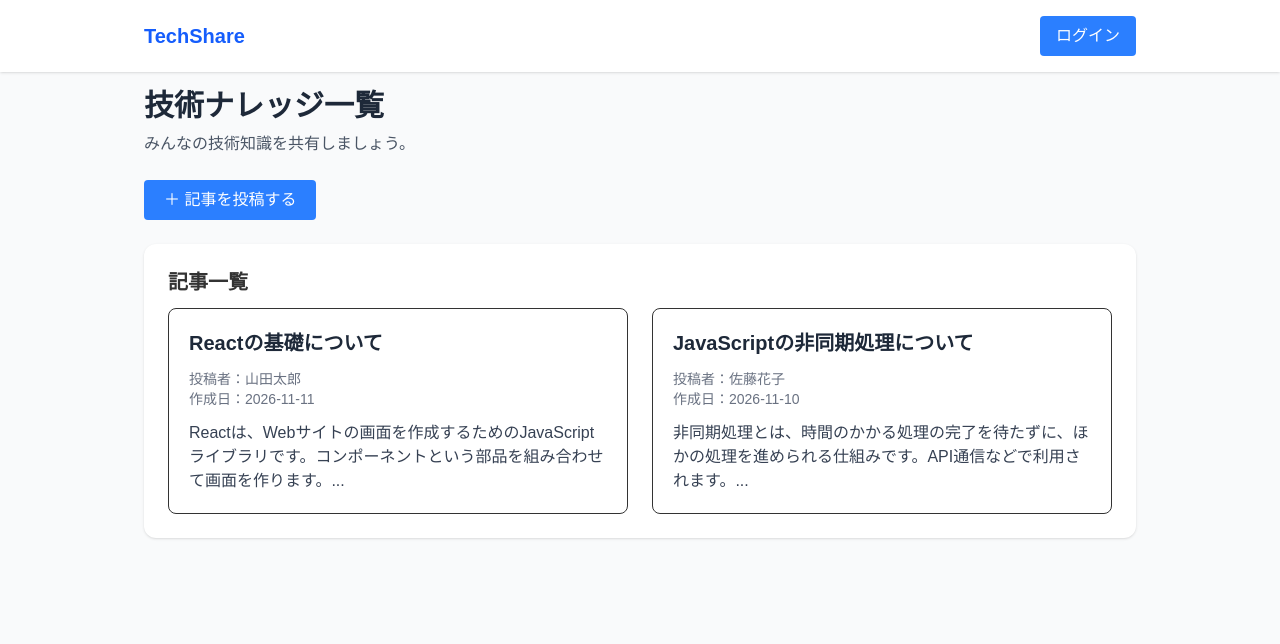
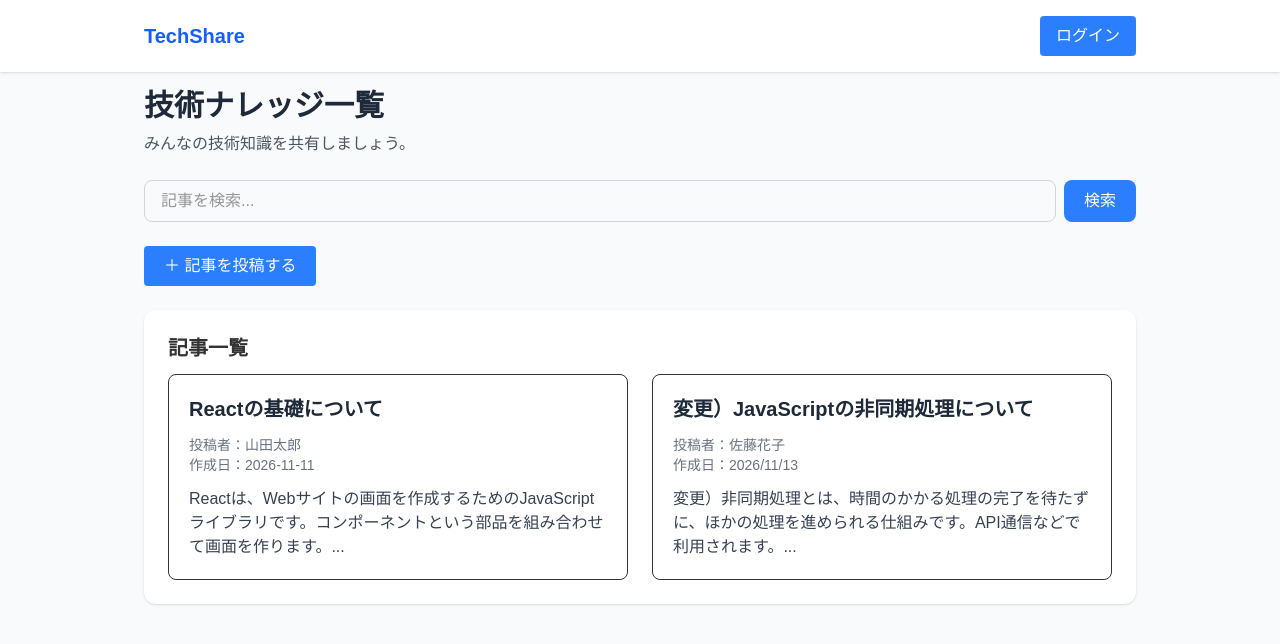
Before and after one commit to yonemoririho-ship-it/tech-share-app, a React (Vite) app: page / in a window 1280 px wide. Shown: the top 644 px of the page. Built offline with nearby package versions, Linux system fonts and the light colour scheme; data requests are answered from the project's data file.

Commit message:
演習4：検索機能と画面調整を実装

```diff
--- a/db.json
+++ b/db.json
@@ -9,10 +9,10 @@
     },
     {
       "id": "2",
-      "title": "JavaScriptの非同期処理について",
+      "title": "変更）JavaScriptの非同期処理について",
       "author": "佐藤花子",
-      "updatedAt": "2026-11-10",
-      "content": "非同期処理とは、時間のかかる処理の完了を待たずに、ほかの処理を進められる仕組みです。API通信などで利用されます。"
+      "updatedAt": "2026/11/13",
+      "content": "変更）非同期処理とは、時間のかかる処理の完了を待たずに、ほかの処理を進められる仕組みです。API通信などで利用されます。"
     }
   ],
   "$schema": "./node_modules/json-server/schema.json"
--- a/src/pages/Home.jsx
+++ b/src/pages/Home.jsx
@@ -2,22 +2,40 @@ import { useState, useEffect } from "react";
 import { Link } from "react-router-dom";
 
 function Home() {
-
   // 記事一覧を管理するState
   const [articles, setArticles] = useState([]);
 
+  // 検索フォームの入力値
+  const [keyword, setKeyword] = useState("");
+
+  // 実際に検索するキーワード
+  const [searchWord, setSearchWord] = useState("");
+
   // コンポーネント表示時に記事を取得する
   useEffect(() => {
-
     fetch("http://localhost:3000/articles")
-
       .then((res) => res.json())
-
       .then((data) => {
         setArticles(data);
       });
+  }, []);
 
-  }, []);
+  // 検索処理
+  const handleSearch = (e) => {
+    e.preventDefault();
+    setSearchWord(keyword.trim());
+  };
+
+  // 検索結果を絞り込む
+  const filteredArticles = articles.filter((article) => {
+    const word = searchWord.toLowerCase();
+
+    return (
+      article.title.toLowerCase().includes(word) ||
+      article.author.toLowerCase().includes(word) ||
+      article.content.toLowerCase().includes(word)
+    );
+  });
 
   return (
     <div className="space-y-6">
@@ -33,6 +51,24 @@ function Home() {
         </p>
       </div>
 
+      {/* 検索フォーム */}
+      <form onSubmit={handleSearch} className="flex gap-2">
+        <input
+          type="text"
+          value={keyword}
+          onChange={(e) => setKeyword(e.target.value)}
+          placeholder="記事を検索..."
+          className="flex-1 border border-gray-300 rounded-lg px-4 py-2"
+        />
+
+        <button
+          type="submit"
+          className="bg-blue-500 text-white px-5 py-2 rounded-lg hover:bg-blue-600"
+        >
+          検索
+        </button>
+      </form>
+
       {/* 記事作成ボタン */}
       <div>
         <Link
@@ -43,7 +79,6 @@ function Home() {
         </Link>
       </div>
 
-
       {/* 記事一覧 */}
       <div className="bg-white p-6 rounded-xl shadow">
 
@@ -53,39 +88,38 @@ function Home() {
 
         <div className="grid grid-cols-1 md:grid-cols-2 gap-6">
 
-    {articles.map((article) => (
-
+          {filteredArticles.map((article) => (
             <Link
               to={`/articles/${article.id}`}
               key={article.id}
               className="block border rounded-lg p-5 hover:shadow-lg transition"
             >
-
-        {/* タイトル */}
               <h3 className="text-xl font-bold text-gray-800 mb-3">
                 {article.title}
               </h3>
 
-        {/* 投稿者名 */}
               <p className="text-sm text-gray-500">
                 投稿者：{article.author}
               </p>
 
-        {/* 作成日 */}
               <p className="text-sm text-gray-500 mb-3">
                 作成日：{article.updatedAt}
               </p>
 
-        {/* 本文の冒頭 */}
               <p className="text-gray-700">
                 {article.content.slice(0, 100)}...
               </p>
-
             </Link>
-
           ))}
 
         </div>
+
+        {/* 検索結果がない場合 */}
+        {filteredArticles.length === 0 && (
+          <p className="text-gray-500 text-center py-8">
+            該当する記事が見つかりませんでした。
+          </p>
+        )}
 
       </div>
     </div>
```
Lines whose indentation alone changed are shown as unchanged.
